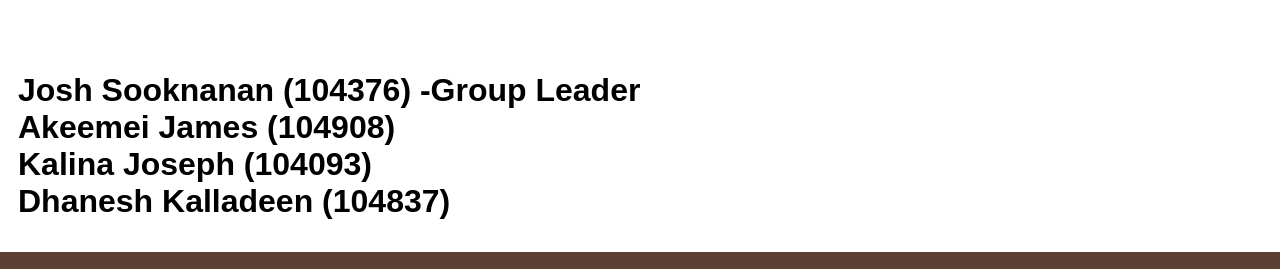
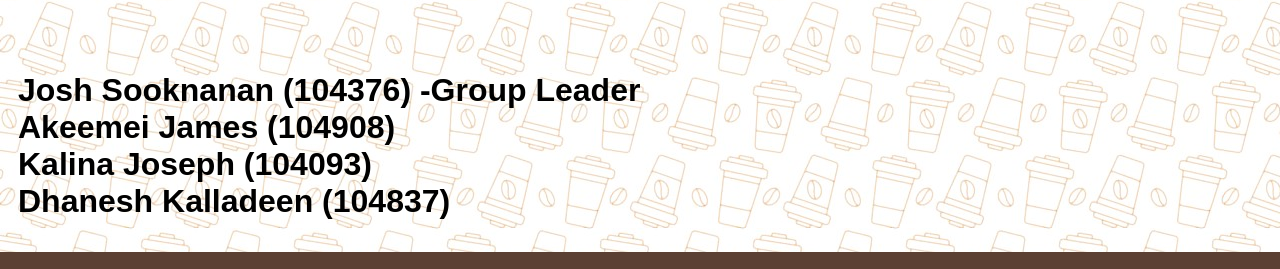
Before and after one commit to JoshsLabsInc/Coffee-Where-have-you-bean-, a plain HTML site: page aboutus.html in a window 1280 px wide. Shown: the part 384-653 px from the top of the page. Drawn offline with nearby package versions, Linux system fonts and the light colour scheme; the site is published under a folder, as on GitHub Pages, so addresses that start at the root find nothing.

Commit message:
Update aboutus.html

```diff
--- a/aboutus.html
+++ b/aboutus.html
@@ -13,7 +13,7 @@ body {
     color: #483125;
     margin: 0;
     padding: 0;
-    background-image: url('/images/backdropx.jpg');
+    background-image: url('images/backdropx.jpg');
 }
     </style>
 </head>
```
